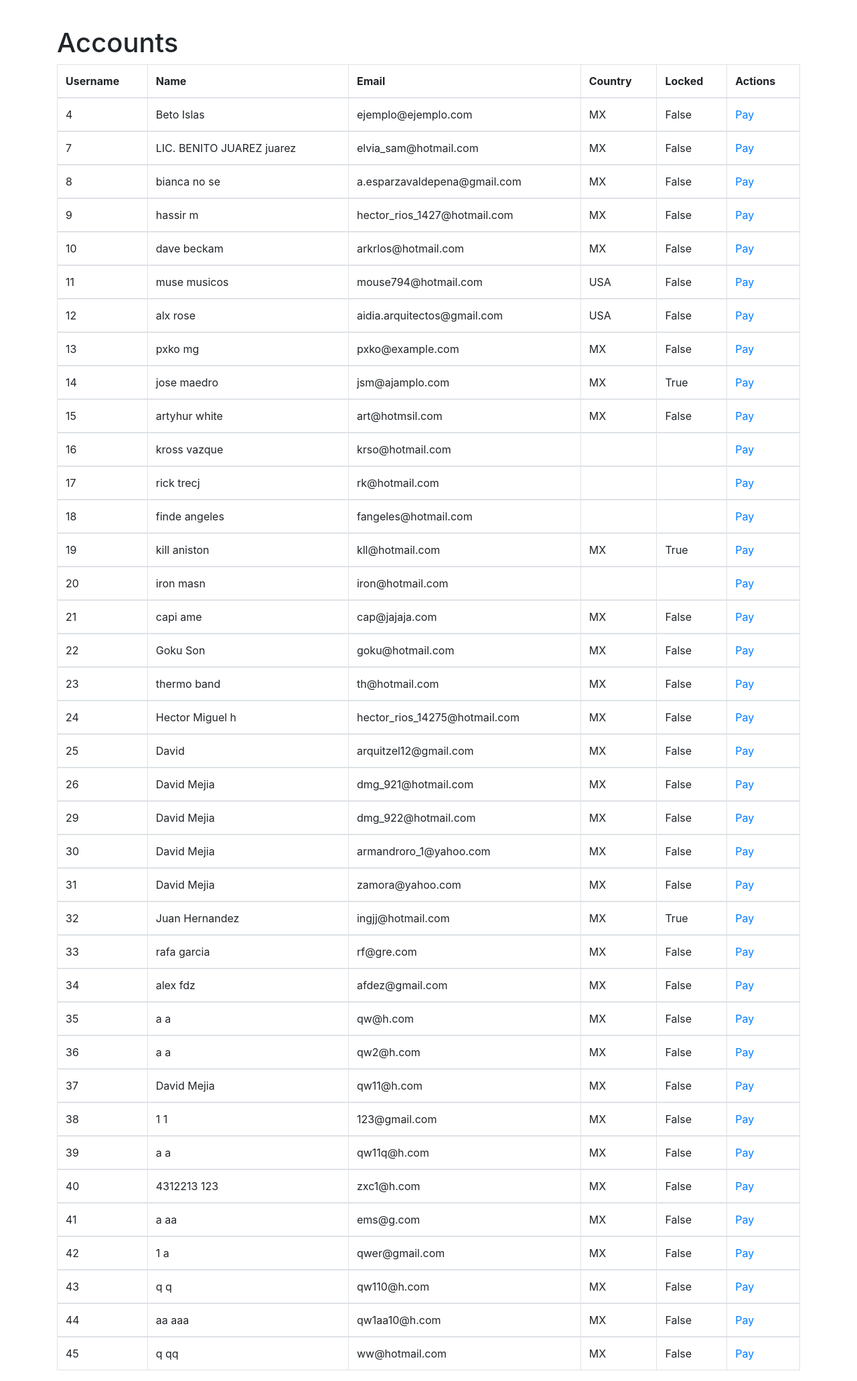
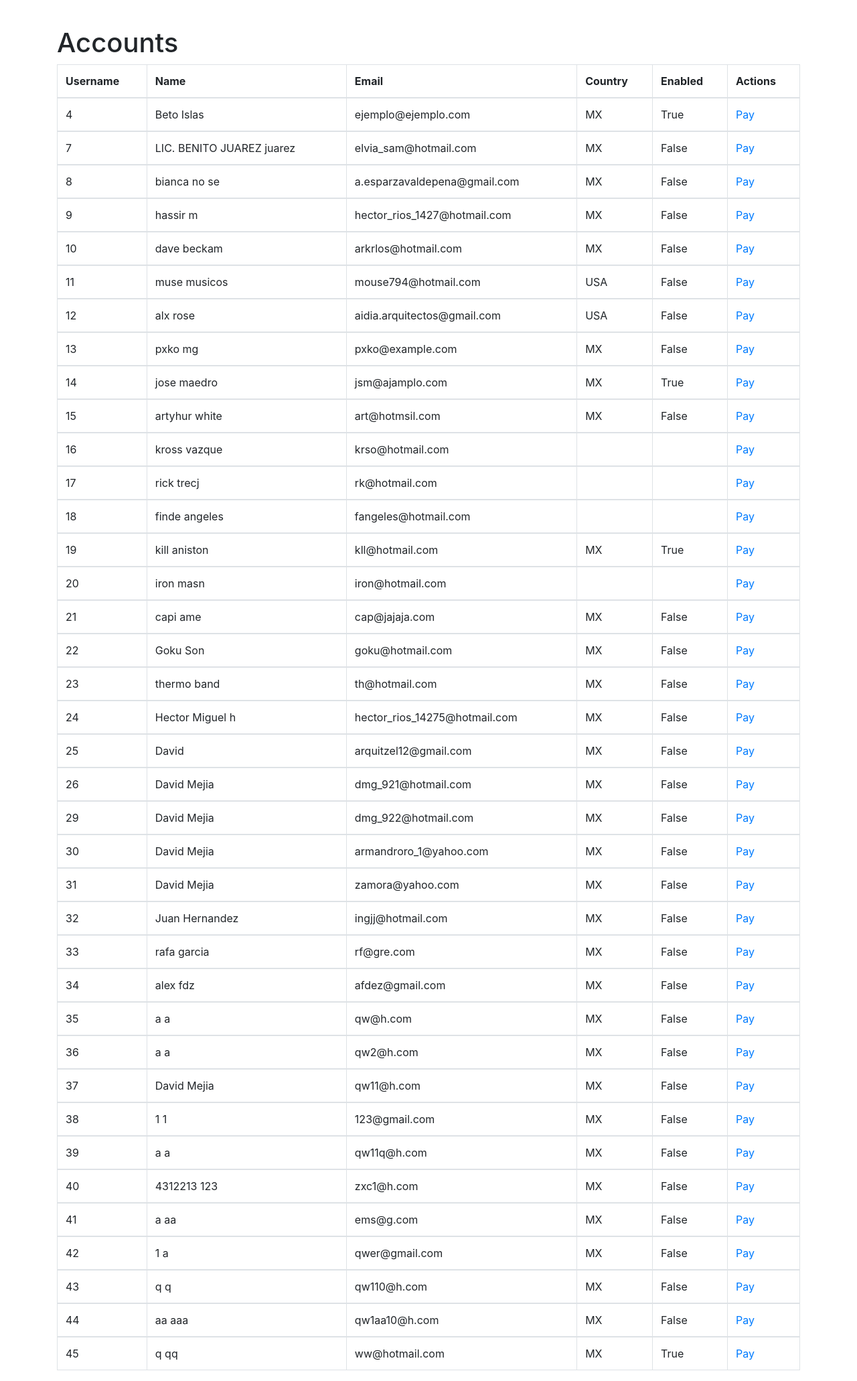
Before and after one commit to dxviidmg/EntertanmentStreaming, a Django app: page /accounts/list/ in a window 1280 px wide. Shown: the part 56-2118 px from the top of the page at 67% size. Run offline with Django 3.2, Linux system fonts and the light colour scheme; data comes from the database, SQL or seed files in the repository; some libraries are stand-ins or nearby versions.

Commit message:
replace locked by enabled, mejorar list payments

```diff
--- a/accounts/models.py
+++ b/accounts/models.py
@@ -12,7 +12,7 @@
 	photo = models.ImageField(upload_to="users/%Y/%m/%d", blank=True, default="/userDefault.png")
 	phone = models.CharField(max_length=13, blank=True, null=True)
 	country = models.CharField(max_length=10, choices=country_choices)
-	locked = models.BooleanField(default=False)
+	enabled = models.BooleanField(default=True)
 	monthly_payment = models.DecimalField(decimal_places=2, max_digits=5, null=True, blank=True)
 	foreign_currency = models.CharField(max_length=10, null=True, blank=True)
 	free_trial_deadline = models.DateTimeField(null=True, blank=True)
@@ -27,16 +27,16 @@
 
 		if last_payment is None:
 			if now > self.user.profile.free_trial_deadline:
-				self.locked = True
+				self.enabled = False
 			else:
-				self.locked = False
+				self.enabled = True
 			self.save()
 		else:
 			self.is_premium = True
 			if now > last_payment.deadline:
-				self.locked = True
+				self.enabled = False
 			else:
-				self.locked = False
+				self.enabled = True
 			self.save()
 
 	def save(self, *args, **kwargs):
--- a/accounts/templates/accounts/list_accounts.html
+++ b/accounts/templates/accounts/list_accounts.html
@@ -12,7 +12,7 @@
 							<th>Name</th>
 							<th>Email</th>
 							<th>Country</th>
-							<th>Locked</th>
+							<th>Enabled</th>
 							<th>Actions</th>
 						</tr>
 					</thead>
@@ -23,7 +23,7 @@
 							<td>{{user.get_full_name}}</td>
 							<td>{{user.email}}</td>
 							<td>{{user.profile.country}}</td>
-							<td>{{user.profile.locked}}</td>
+							<td>{{user.profile.enabled}}</td>
 							<td><a href="{%url 'payments:PaymentsListClient' user.pk%}">Pay</a></td>
 						</tr>
 
--- a/payments/models.py
+++ b/payments/models.py
@@ -21,7 +21,7 @@
 	author = models.ForeignKey(User, on_delete=models.CASCADE, related_name="author", default=1)
 
 	def __str__(self):
-		return 'Payment of {} {} until'.format(self.user.first_name, self.user.last_name)
+		return 'Payment of {} {} until {}'.format(self.user.first_name, self.user.last_name, self.deadline)
 
 	def save(self, *args, **kwargs):
 		now = timezone.now()
--- a/payments/views.py
+++ b/payments/views.py
@@ -15,6 +15,7 @@
 		else:
 			user = User.objects.get(pk=request.user.pk)
 
+		user.profile.update_status()
 		form = PaymentCreateForm(user=user, author=request.user)
 		payments = Payment.objects.filter(user=user)
 
--- a/static/css/styles.css
+++ b/static/css/styles.css
@@ -27,3 +27,14 @@
     height: 100vh;
     padding: 20px;
 }
+
+.disabled {
+  cursor: not-allowed;
+  opacity: 0.8;
+}
+.disabled > a {
+  color: currentColor;
+  display: inline-block;  /* For IE11/ MS Edge bug */
+  pointer-events: none;
+  text-decoration: none;
+}
--- a/templates/base.html
+++ b/templates/base.html
@@ -20,16 +20,7 @@
 
   <style type="text/css">
 
-.disabled {
-  cursor: not-allowed;
-  opacity: 0.8;
-}
-.disabled > a {
-  color: currentColor;
-  display: inline-block;  /* For IE11/ MS Edge bug */
-  pointer-events: none;
-  text-decoration: none;
-}
+
 
   </style>
 
@@ -53,10 +44,10 @@
           <li class="nav-item">
             <a class="nav-link" href="{%url 'accounts:Home'%}">Home <span class="sr-only">(current)</span></a>
           </li>
-          <li class="nav-item {%if request.user.profile.locked == True%}disabled{%endif%}">
+          <li class="nav-item {%if request.user.profile.enabled == False%}disabled{%endif%}">
             <a class="nav-link" href="{%url 'TV:ChannelsList'%}">TV</a>
           </li>
-          <li class="nav-item {%if request.user.profile.locked == True%}disabled{%endif%}">
+          <li class="nav-item {%if request.user.profile.enabled == False%}disabled{%endif%}">
             <a class="nav-link" href="{%url 'Movies:MoviesList'%}">Movies</a>
           </li>
 
@@ -81,7 +72,9 @@
         {%if request.user.is_staff is False%}
 
           <span class="navbar-text">
-          {%if request.user.profile.is_premium is True%}Premiun {%else%} Free trial {%endif%}
+
+            {%if request.user.profile.is_premium == True and request.user.profile.enable == True%}Premium (Enabled) {%elif request.user.profile.is_premium == True and request.user.profile.enable == False%}Premium (Locked){%elif request.user.profile.is_premium == False and request.user.profile.enable == True%}Free trial (Enable){%else%} Free trial (Finished) {%endif%}
+
           </span>
 
           <li class="nav-item">
```
Also changed, not shown: payments/templates/payments/list_payments.html (+35 -15 lines), accounts/migrations/0019_auto_20190105_2301.py (added), accounts/migrations/0020_auto_20190105_2305.py (added), accounts/migrations/0021_auto_20190105_2313.py (added), accounts/migrations/0022_auto_20190105_2317.py (added), db.sqlite3.
